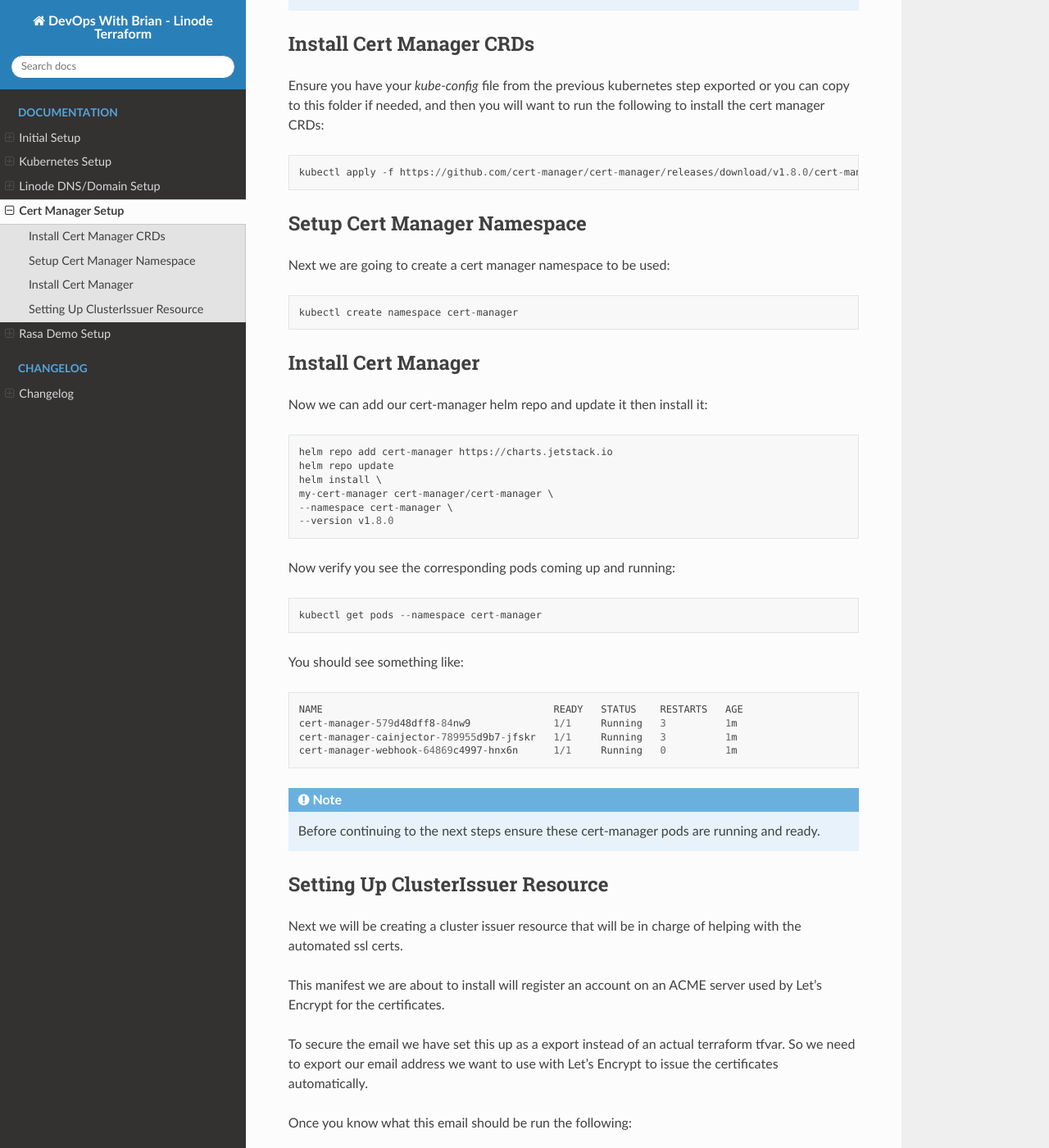
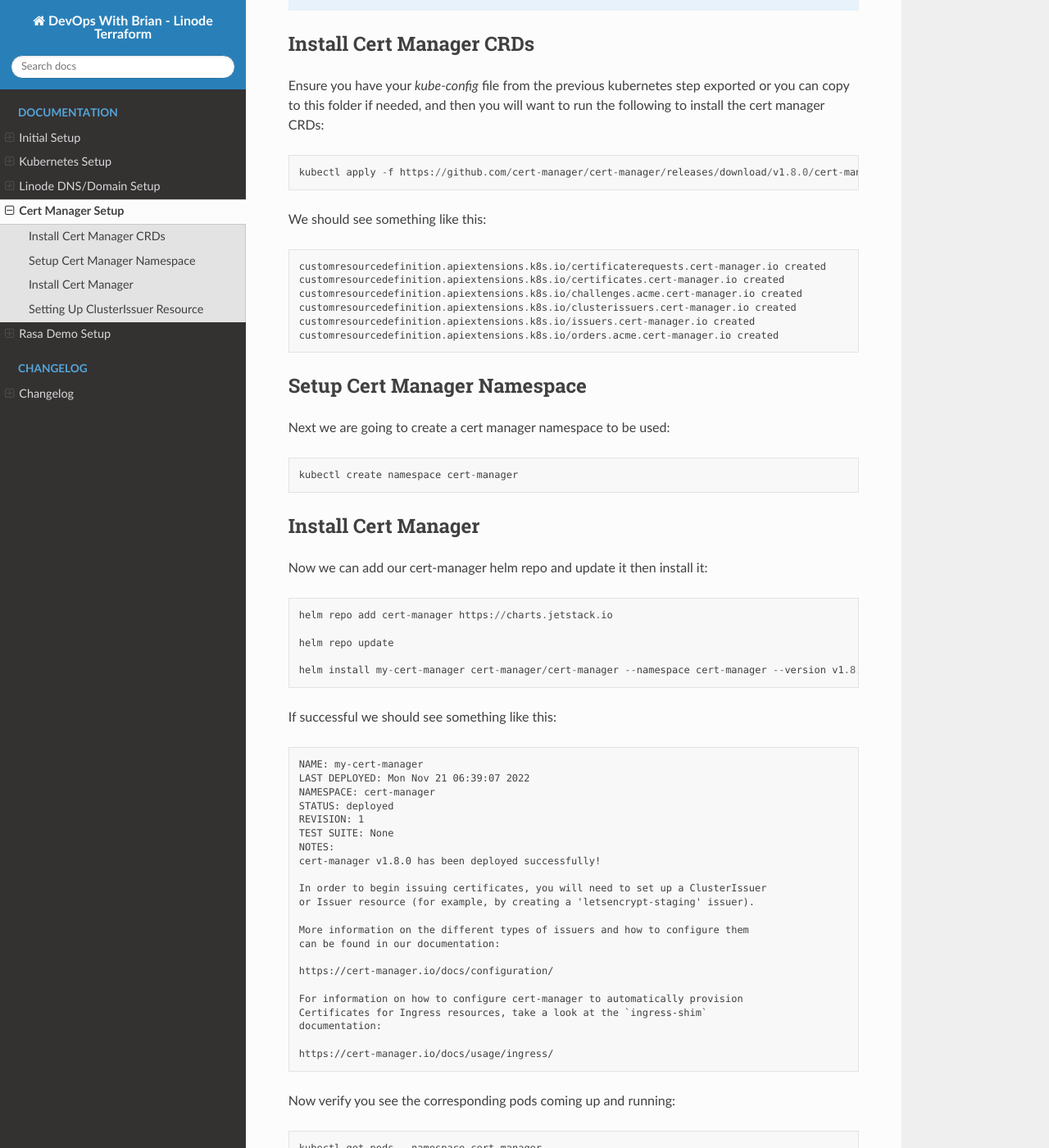
Before and after one commit to DevOps-With-Brian/linode-terraform-kubernetes, a Sphinx documentation site: the page built from docs/cert_manager_setup.rst, in a window 1280 px wide and 1400 px high, scrolled down 465 px. Shown: the whole window at 82% size. Built offline with Sphinx 7.4.7 and the Read the Docs theme 2.0.0, drawn with Linux system fonts in a browser that asks for light colours.

Commit message:
docs(docs): updating docs from running through steps (#8)

```diff
--- a/docs/cert_manager_setup.rst
+++ b/docs/cert_manager_setup.rst
@@ -16,6 +16,16 @@ Ensure you have your `kube-config` file from the previous kubernetes step export
 
     kubectl apply -f https://github.com/cert-manager/cert-manager/releases/download/v1.8.0/cert-manager.crds.yaml
 
+We should see something like this::
+
+    customresourcedefinition.apiextensions.k8s.io/certificaterequests.cert-manager.io created
+    customresourcedefinition.apiextensions.k8s.io/certificates.cert-manager.io created
+    customresourcedefinition.apiextensions.k8s.io/challenges.acme.cert-manager.io created
+    customresourcedefinition.apiextensions.k8s.io/clusterissuers.cert-manager.io created
+    customresourcedefinition.apiextensions.k8s.io/issuers.cert-manager.io created
+    customresourcedefinition.apiextensions.k8s.io/orders.acme.cert-manager.io created
+
+
 Setup Cert Manager Namespace
 ----------------------------
 Next we are going to create a cert manager namespace to be used::
@@ -27,11 +37,35 @@ Install Cert Manager
 Now we can add our cert-manager helm repo and update it then install it::
 
     helm repo add cert-manager https://charts.jetstack.io
+
     helm repo update
-    helm install \
-    my-cert-manager cert-manager/cert-manager \
-    --namespace cert-manager \
-    --version v1.8.0
+
+    helm install my-cert-manager cert-manager/cert-manager --namespace cert-manager --version v1.8.0
+
+If successful we should see something like this::
+
+    NAME: my-cert-manager
+    LAST DEPLOYED: Mon Nov 21 06:39:07 2022
+    NAMESPACE: cert-manager
+    STATUS: deployed
+    REVISION: 1
+    TEST SUITE: None
+    NOTES:
+    cert-manager v1.8.0 has been deployed successfully!
+
+    In order to begin issuing certificates, you will need to set up a ClusterIssuer
+    or Issuer resource (for example, by creating a 'letsencrypt-staging' issuer).
+
+    More information on the different types of issuers and how to configure them
+    can be found in our documentation:
+
+    https://cert-manager.io/docs/configuration/
+
+    For information on how to configure cert-manager to automatically provision
+    Certificates for Ingress resources, take a look at the `ingress-shim`
+    documentation:
+
+    https://cert-manager.io/docs/usage/ingress/
 
 Now verify you see the corresponding pods coming up and running::
 
--- a/docs/dns_domain_setup.rst
+++ b/docs/dns_domain_setup.rst
@@ -4,6 +4,8 @@ Linode DNS/Domain Setup
 This section is used to setup the Linode DNS options if you want to connect a custom domain and be able to do SSL for public host Kubernetes apps.
 
 There is also configuration to setup the required A records for my domain which is a var in the TF code to the Github Pages addresses.  By doing this I can host my other github pages repo on my custom domain.
+
+Ensure you are in the ``dns`` folder for these steps.
 
 Linode API Token
 ----------------
@@ -66,3 +68,5 @@ Ensuring we still have our ``TF_VAR_token, TF_VAR_soa_email, and TF_VAR_nodebala
 ``terraform apply -var-file="terraform.tfvars"`` which should ask for a yes prompt and then will deploy the cluster and will generate your kubeconfig to connect to it.
 
 Now you should see your changes reflected in the Linode UI under domains.
+
+Let us move on to to the ``cert-manager`` folder and steps for auto SSL certs.
```
Also changed, not shown: docs/kubernetes_setup.rst (+11 -2 lines), docs/rasa_demo_setup.rst (+13 -1 lines).
